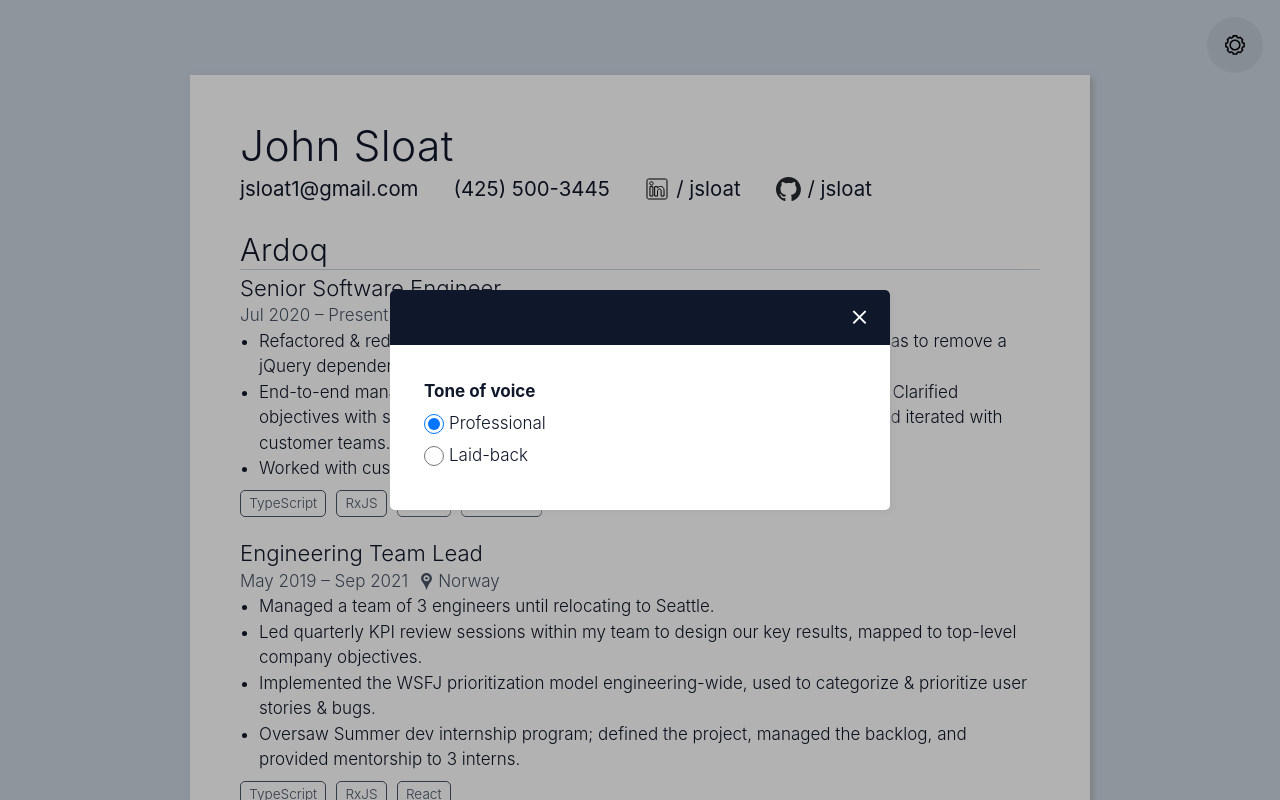
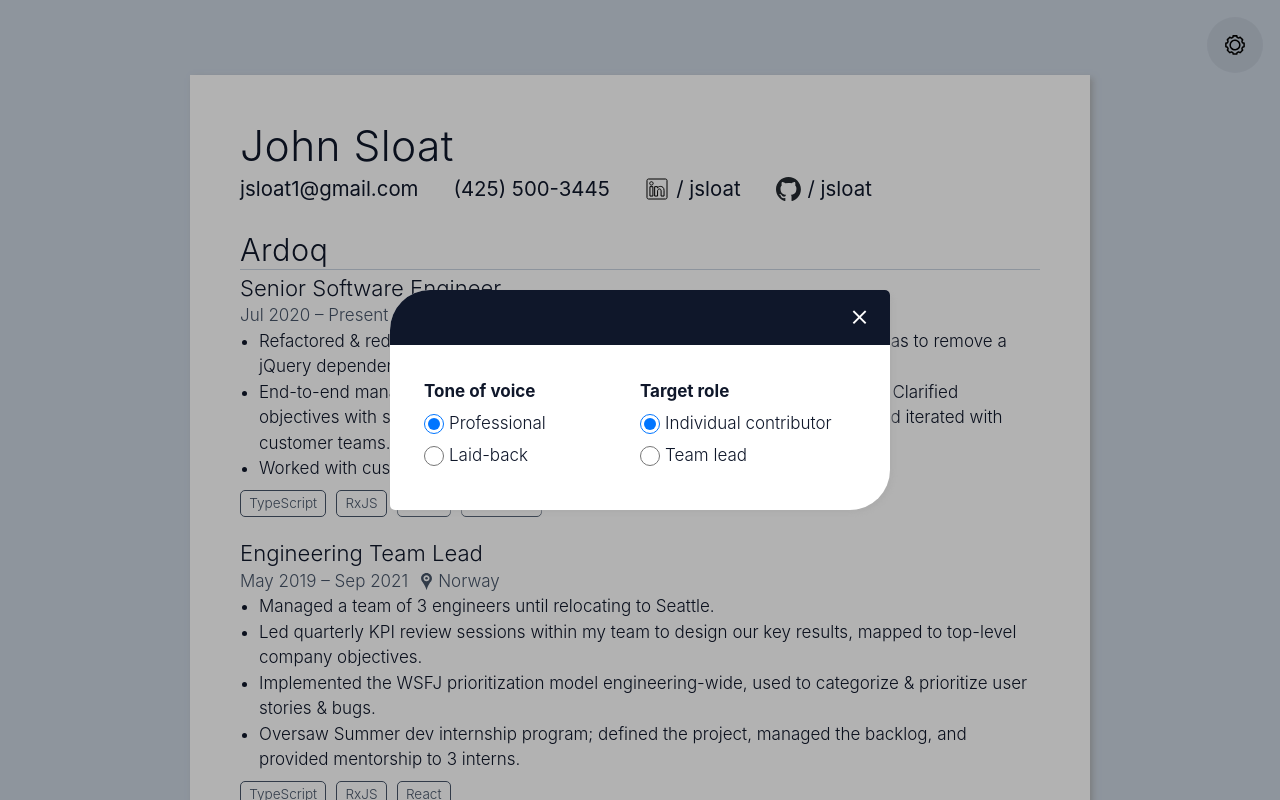
Before and after one commit to jsloat/jsloat.github.io, a React (Create React App) app: page /#/ in a window 1280 px wide. Both pictures are taken after a click on the element 1235 px from the left and 45 px from the top of the page. Shown: the top 800 px of the page. Built offline with nearby package versions, Linux system fonts and the light colour scheme.

Commit message:
Setting for target role

```diff
--- a/src/Resume/Contact.tsx
+++ b/src/Resume/Contact.tsx
@@ -41,7 +41,7 @@
 const ContactItem = ({ text, href, imageSrc }: ContactItemProps) => (
   <ContactItemAnchor href={href}>
     <TextAndImgContainer>
-      {imageSrc && <img src={imageSrc} />}
+      {imageSrc && <img src={imageSrc} alt={href} />}
       {text}
     </TextAndImgContainer>
   </ContactItemAnchor>
--- a/src/Resume/Role/TitleRow.tsx
+++ b/src/Resume/Role/TitleRow.tsx
@@ -27,7 +27,7 @@
 `;
 const Location = ({ locationStr }: TitleRowProps) => (
   <LocationContainer>
-    <img src={mapPin} />
+    <img src={mapPin} alt="Map pin icon" />
     <span>{locationStr}</span>
   </LocationContainer>
 );
--- a/src/Resume/Role/index.tsx
+++ b/src/Resume/Role/index.tsx
@@ -16,10 +16,8 @@
 `;
 
 const Summary = ({ summary, title }: Pick<RoleObject, "summary" | "title">) => {
-  const {
-    state: { toneOfVoice },
-  } = useResumeContext();
-  const visibleSummary = summary[toneOfVoice];
+  const { state } = useResumeContext();
+  const visibleSummary = summary[state.toneOfVoice];
   if (!Array.isArray(visibleSummary)) {
     return <RoleSummaryText>{visibleSummary}</RoleSummaryText>;
   }
--- a/src/Resume/Settings/Settings.tsx
+++ b/src/Resume/Settings/Settings.tsx
@@ -1,13 +1,19 @@
 import React from "react";
 import { RadioGroup } from "src/atoms";
 import { boxShadow, SLATE_900 } from "src/consts";
+import { isDevMode } from "src/utils";
 import styled from "styled-components/macro";
-import { setToneOfVoice, useResumeContext } from "../ResumeContext";
+import {
+  setTargetRole,
+  setToneOfVoice,
+  useResumeContext,
+} from "../ResumeContext";
+import { TargetRole, ToneOfVoice } from "../types";
 
 const Dialog = styled.div`
   border: 0;
   ${boxShadow}
-  border-radius: 5px;
+  border-radius: 40px 5px;
   min-width: 300px;
   max-width: 500px;
   background-color: white;
@@ -19,7 +25,7 @@
   background-color: ${SLATE_900};
   color: white;
   padding: 0.7em 1.2em;
-  border-top-left-radius: 5px;
+  border-top-left-radius: 40px;
   border-top-right-radius: 5px;
 `;
 
@@ -30,42 +36,66 @@
 `;
 
 const DialogContents = styled.div`
-  padding: 2em;
+  padding: 0 2em 2em;
 `;
 
 const SectionHeader = styled.div`
   font-weight: bold;
+  margin-top: 2em;
+`;
+
+const SettingsForm = styled.form`
+  display: flex;
+  flex-wrap: wrap;
+`;
+
+const Section = styled.div`
+  width: 50%;
+  min-width: 180px;
 `;
 
 type SettingsProps = { hideSettings: () => void };
 
 export const Settings = ({ hideSettings }: SettingsProps) => {
   const { state, dispatch } = useResumeContext();
-  const { toneOfVoice } = state;
+  const { toneOfVoice, targetRole } = state;
   return (
     <Dialog>
       <Toolbar>
         <CloseButton onClick={hideSettings}>&times;</CloseButton>
       </Toolbar>
       <DialogContents>
-        <form>
-          <SectionHeader>Tone of voice</SectionHeader>
-          <RadioGroup
-            name="tone of voice"
-            opts={[
-              {
-                value: "Professional",
-                onClick: () => dispatch(setToneOfVoice("Professional")),
-                isSelected: toneOfVoice === "Professional",
-              },
-              {
-                value: "Laid-back",
-                onClick: () => dispatch(setToneOfVoice("Laid-back")),
-                isSelected: toneOfVoice === "Laid-back",
-              },
-            ]}
-          />
-        </form>
+        <SettingsForm>
+          <Section>
+            <SectionHeader>Tone of voice</SectionHeader>
+            <RadioGroup
+              name="tone of voice"
+              opts={(["Professional", "Laid-back"] as ToneOfVoice[]).map(
+                value => ({
+                  value,
+                  onClick: () => dispatch(setToneOfVoice(value)),
+                  isSelected: toneOfVoice === value,
+                })
+              )}
+            />
+          </Section>
+
+          {isDevMode() && (
+            <Section>
+              <SectionHeader>Target role</SectionHeader>
+              <RadioGroup
+                name="target role"
+                opts={(
+                  ["Individual contributor", "Team lead"] as TargetRole[]
+                ).map(value => ({
+                  value,
+                  onClick: () => dispatch(setTargetRole(value)),
+                  isSelected: targetRole === value,
+                }))}
+              />
+            </Section>
+          )}
+        </SettingsForm>
       </DialogContents>
     </Dialog>
   );
--- a/src/Resume/Settings/SettingsToggle.tsx
+++ b/src/Resume/Settings/SettingsToggle.tsx
@@ -38,7 +38,7 @@
 export const SettingsToggle = ({ showSettings }: ToggleProps) => (
   <SettingsToggleContainer>
     <SettingsToggleButton onClick={showSettings}>
-      <img src={settingsIcon} />
+      <img src={settingsIcon} alt="Settings icon" />
     </SettingsToggleButton>
   </SettingsToggleContainer>
 );
--- a/src/Resume/index.tsx
+++ b/src/Resume/index.tsx
@@ -7,7 +7,7 @@
 import Contact from "./Contact";
 import { defaultResumeState, ResumeContext } from "./ResumeContext";
 import Role from "./Role";
-import rolesData from "./rolesData";
+import getRolesData from "./rolesData";
 import { Settings } from "./Settings/Settings";
 import { SettingsToggle } from "./Settings/SettingsToggle";
 import { ResumeState } from "./types";
@@ -93,7 +93,7 @@
 
           <Contact />
 
-          {rolesData.map(({ sectionHeader, roles }) => (
+          {getRolesData(state).map(({ sectionHeader, roles }) => (
             <React.Fragment key={sectionHeader.text}>
               <SectionHeader {...sectionHeader} />
               <RolesContainer>
--- a/src/Resume/rolesData.ts
+++ b/src/Resume/rolesData.ts
@@ -1,15 +1,12 @@
-import { RoleObject, SectionHeaderObject } from "./types";
+import { ResumeState, RoleObject, SectionHeaderObject } from "./types";
 
 type RolesData = {
   sectionHeader: SectionHeaderObject;
   roles: RoleObject[];
 }[];
 
-const rolesData: RolesData = [
-  {
-    sectionHeader: { text: "Ardoq", href: "https://www.ardoq.com/" },
-    roles: [
-      {
+const getRolesData = ({ targetRole }: ResumeState): RolesData => {
+  const currentRole: RoleObject = {
     title: "Senior Software Engineer",
     start: "Jul 2020",
     end: "Present",
@@ -27,8 +24,9 @@
       ],
     },
     skills: ["TypeScript", "RxJS", "React", "Backbone"],
-      },
-      {
+  };
+
+  const teamLeadRole: RoleObject = {
     title: "Engineering Team Lead",
     start: "May 2019",
     end: "Sep 2021",
@@ -48,7 +46,15 @@
       ],
     },
     skills: ["TypeScript", "RxJS", "React"],
-      },
+  };
+
+  return [
+    {
+      sectionHeader: { text: "Ardoq", href: "https://www.ardoq.com/" },
+      roles: [
+        ...(targetRole === "Individual contributor"
+          ? [currentRole, teamLeadRole]
+          : [teamLeadRole, currentRole]),
         {
           title: "Software Engineer",
           start: "Aug 2018",
@@ -148,5 +154,6 @@
       ],
     },
   ];
+};
 
-export default rolesData;
+export default getRolesData;
--- a/src/Resume/types.ts
+++ b/src/Resume/types.ts
@@ -14,9 +14,9 @@
 
 export type SectionHeaderObject = { text: string; href?: string };
 
-type TargetRole = "Individual contributor" | "Team lead";
+export type TargetRole = "Individual contributor" | "Team lead";
 
-type ToneOfVoice = "Professional" | "Laid-back";
+export type ToneOfVoice = "Professional" | "Laid-back";
 
 export type ResumeState = { targetRole: TargetRole; toneOfVoice: ToneOfVoice };
 
--- a/src/atoms.tsx
+++ b/src/atoms.tsx
@@ -31,7 +31,7 @@
       name={name}
       id={value}
       value={value}
-      onClick={onClick}
+      onChange={onClick}
       checked={isSelected}
     />
     <label htmlFor={value}>{value}</label>
```
Lines whose indentation alone changed are shown as unchanged.
